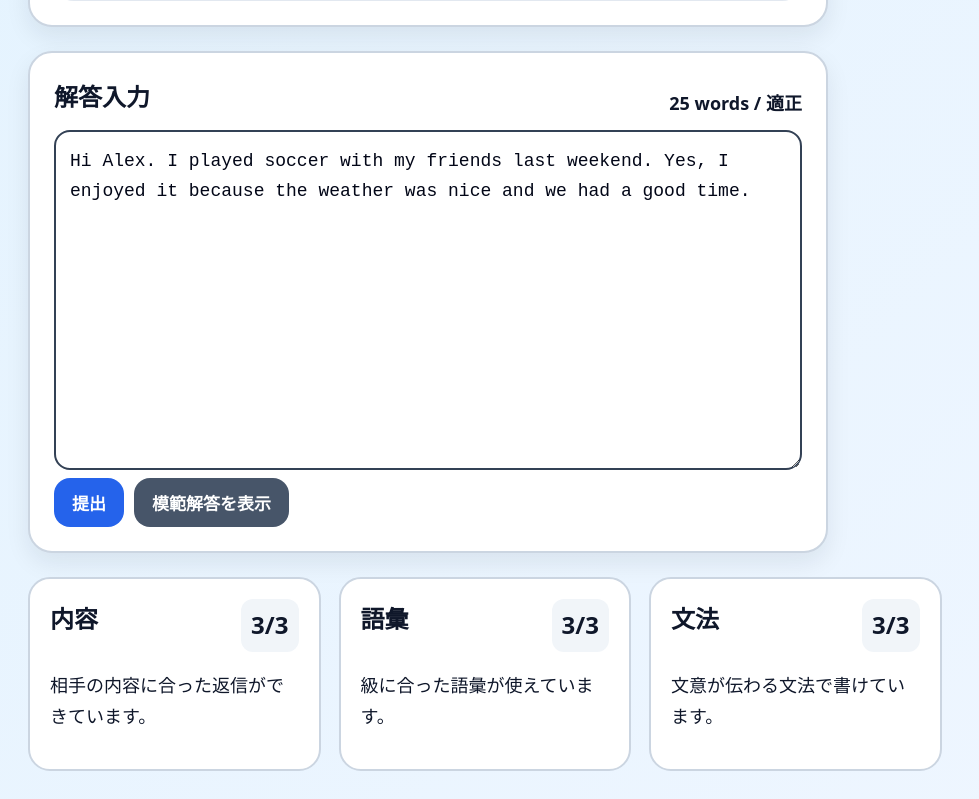
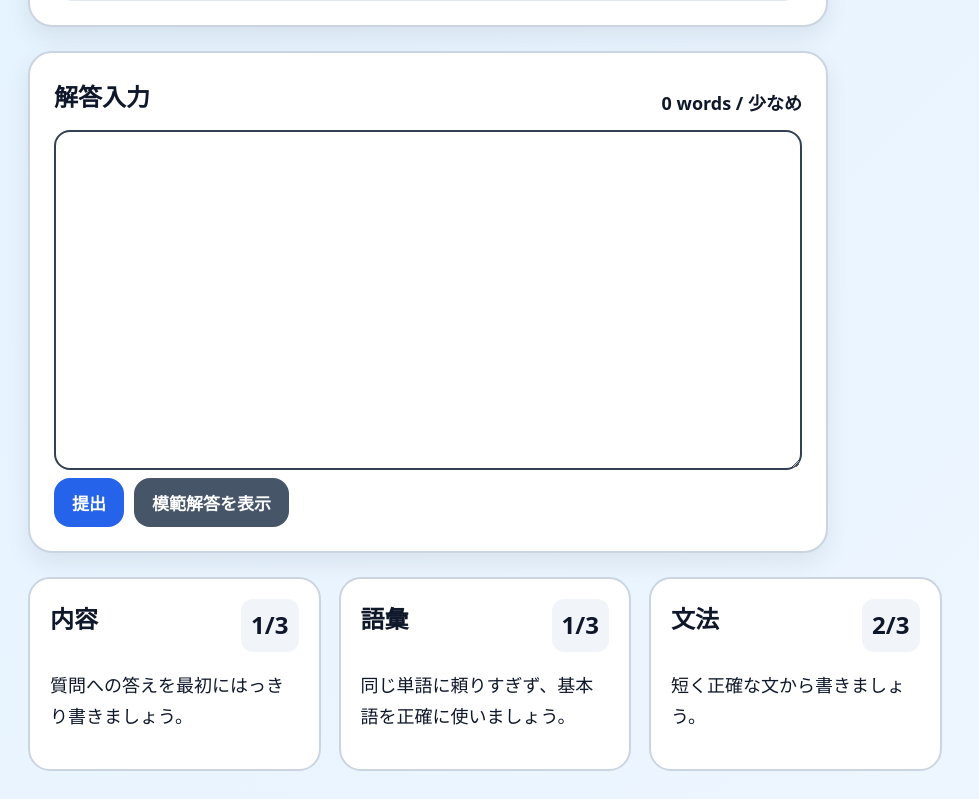
Before and after one commit to ikuyasuwa-sys/eiken-writing-app, a React (Vite) app: page / in a window 1280 px wide. Shown: the part 1134-1933 px from the top of the page, without its empty margins (0-979 px from the left). Built offline with nearby package versions, Linux system fonts and the light colour scheme.

Commit message:
Clear essay state on level and task change
Reset essay state to an empty string when changing level or task.

```diff
--- a/src/App.jsx
+++ b/src/App.jsx
@@ -162,7 +162,8 @@ export default function App() {
   const [taskId, setTaskId] = useState("g3-email-1");
   const [studentNumber, setStudentNumber] =  useState("");
   const [className, setClassName] = useState("");
-  const [essay, setEssay] = useState(tasks.grade3[0].model);
+  const [essay, setEssay] = useState("");
+``
   const [showModel, setShowModel] = useState(false);
   const [history, setHistory] = useState([]);
 
@@ -289,7 +290,7 @@ const classSummary = classOptions.map((className) => {
     setLevel(nextLevel);
     const firstTask = tasks[nextLevel][0];
     setTaskId(firstTask.id);
-    setEssay(firstTask.model);
+    setEssay("");
     setShowModel(false);
     setAiFeedback(null);
   }
@@ -297,7 +298,7 @@ const classSummary = classOptions.map((className) => {
   function changeTask(nextTaskId) {
     const nextTask = taskList.find((t) => t.id === nextTaskId) || taskList[0];
     setTaskId(nextTask.id);
-    setEssay(nextTask.model);
+    setEssay("");
     setShowModel(false);
     setAiFeedback(null);
   }
```
